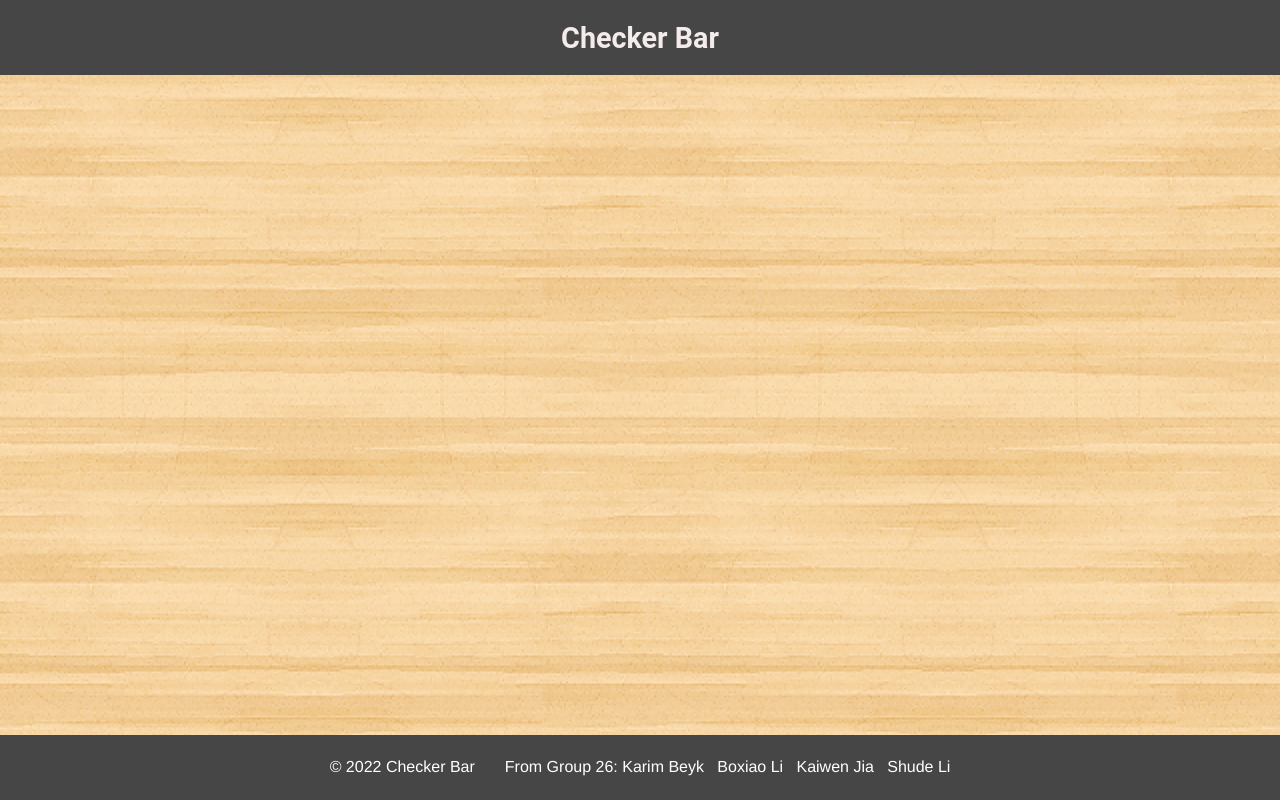
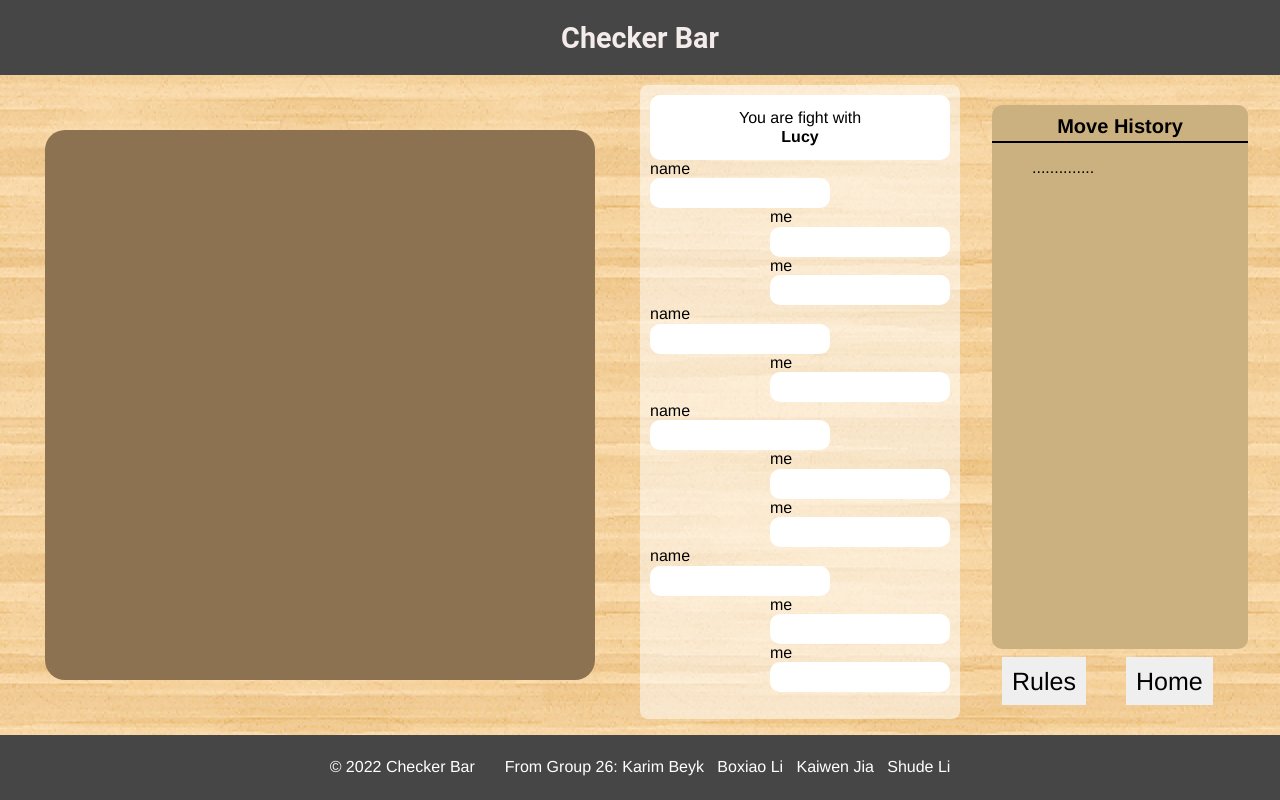
Before and after one commit to KevinKVJ/Checker-Bar, a Vue app: page /compete in a window 1280 px wide. Built offline with nearby package versions, Linux system fonts and the light colour scheme.

Commit message:
Small updates on CompetePage
Rough sketch and several components created

```diff
--- a/src/App.vue
+++ b/src/App.vue
@@ -16,6 +16,7 @@ html,
 body {
     height: 100%;
     min-height: 100%;
+    overflow: hidden;
 }
 
 #app {
--- /dev/null
+++ b/src/components/FightWith.vue
@@ -0,0 +1,27 @@
+<template>
+    <div class="fightWith">
+        <div>You are fight with</div>
+        <div class="fightWithName">Lucy</div>
+    </div>
+</template>
+
+<style>
+    .fightWith{
+        width:100%;
+        height:65px;
+        background:white;
+        border-radius: 10px;
+        display:flex;
+        align-items: center;
+        justify-content: center;
+        flex-direction: column;
+    }
+    .fightWithName{
+        font-weight: bold;
+    }
+
+</style>
+
+
+<script setup>
+</script>
--- /dev/null
+++ b/src/components/LeftMessage.vue
@@ -0,0 +1,24 @@
+<template>
+    <div class="messageLeft">
+        <div class="userName"> name </div>
+        <div class="msg"></div>
+    </div>
+</template>
+
+<style>
+    .messageLeft{
+        left:0;
+        float: left;
+    }
+    .msg{
+        height: 30px;
+        width: 180px;
+        background: white;
+        border-radius: 10px;
+    }
+
+</style>
+
+
+<script setup>
+</script>
--- /dev/null
+++ b/src/components/RightMessage.vue
@@ -0,0 +1,27 @@
+<template>
+    <div class="messageRight">
+        <div class="myName"> me </div>
+        <div class="mymsg"></div>
+    </div>
+</template>
+
+<style>
+    .messageRight{
+        right:0;
+        float: right;
+    }
+    .myName{
+        right:0;
+    }
+    .mymsg{
+        height: 30px;
+        width: 180px;
+        background: white;
+        border-radius: 10px;
+    }
+
+</style>
+
+
+<script setup>
+</script>
--- a/src/pages/Compete.vue
+++ b/src/pages/Compete.vue
@@ -1,26 +1,134 @@
 <script setup>
 import Base from '@/components/Base.vue';
-import BigButton from '../components/BigButton.vue';
+import FightWith from '../components/FightWith.vue';
+import LeftMessage from '../components/LeftMessage.vue';
+import RightMessage from '../components/RightMessage.vue';
 
 </script>
 <template>
     <Base>
-        <div class="checkerboard">
-
-        </div>
-        <div class="message">
-
-        </div>
-        <div class="moveHistory">
-
+        <div class="main">
+            <div class="left">
+                <div class="checkerboard"></div>
+            </div>
+            <div class="middle">
+                <FightWith />
+                <LeftMessage />
+                <RightMessage />
+                <RightMessage />
+                <LeftMessage />
+                <RightMessage />
+                <LeftMessage />
+                <RightMessage />
+                <RightMessage />
+                <LeftMessage />
+                <RightMessage />
+                <RightMessage />
+            </div>
+            <div class="right">
+                <div class="moveHistory">
+                    <div class="moveHistoryContent">
+                        <h4>Move History</h4>
+                        <div class="divide-line"></div>
+                        <ul id="moveHistoryList">
+                            ..............
+                        </ul>
+                    </div>
+                    <div class="buttonSection">
+                        <button class="buttons" id="buttonOne">Rules</button>
+                        <button @click="toHomePage()" class="buttons">Home</button>
+                    </div>
+                </div>
+            </div>
         </div>
     </Base>
 </template>
 
 <style>
+    .main{
+        position: fixed;
+        top: 75px;
+        bottom: 65px;
+        right:0;
+        left:0;
+    }
+    /* ------ checkerboard float at left ------ */
+    .left{
+        float: left;
+        width: 50%;
+        height: 100%;
+        display: flex;
+        align-items: center;
+        justify-content: center;
+    }
+    .checkerboard{
+        width: 45vw;
+        height: 45vw;
+        max-width: 550px;
+        max-height: 550px;
+        background: rgb(141, 114, 81);
+        border-radius: 20px;
+    }
+    /* ------ message window ------ */
+    .middle{
+        float: left;
+        width: 25%;
+        height: 96%;
+        padding:10px;
+        margin-top: 10px;
+        background-color: rgba(255,255,255,0.5);
+        overflow:scroll;
+        border-radius: 8px;
+    }
+    /* ------ move history ------ */
+    .right{
+        float: left;
+        width: 25%;
+        height: 100%;
+        display: flex;
+        align-items: center;
+        justify-content: center;
+        height: 100%;
+    }
+    .moveHistoryContent{
+        width:32vmin;
+        height:68vmin;
+        background: rgb(204, 177, 128);
+        border-radius: 10px;
+    }
+    h4{
+        font-size: 20px;
+        text-align: center;
+        margin-top: 0;
+        padding-top: 10px;
+        margin-bottom: 3px;
+    }
+    .divide-line{
+        height:2px;
+        width:100%;
+        background: black;
+    }
+    .buttons{
+        font-size: 25px;
+        padding: 10px;
+        margin-top: 8px;
+        border: none;
+    }
+    #buttonOne{
+        margin-left: 10px;
+        margin-right:40px;
+    }
+
+
 
 </style>
 
 <script>
-
+export default{
+    methods:{
+        toHomePage(){
+            this.$router.push({ path: '/homePage' })
+        }
+    }
+}
 </script>
--- a/src/pages/HomePage.vue
+++ b/src/pages/HomePage.vue
@@ -11,8 +11,8 @@ import BigButton from '../components/BigButton.vue';
                     <BigButton @click="toSelectModePage()" id="button_one" fontSize="90px" title="Play!"/>
                 </div>
                 <div class="contentTwo">
-                    <BigButton @click="toProfilePage()" id="button_two" fontSize="20px" title="Profile"/>
-                    <BigButton @click="toRecordsPage()" id="button_two" fontSize="20px" title="Records"/>
+                    <BigButton @click="toProfilePage()" id="button_two" fontSize="18px" title="Profile"/>
+                    <BigButton @click="toRecordsPage()" id="button_two" fontSize="18px" title="Records"/>
                 </div>
             </div>
         </div>
```
Also changed, not shown: src/components/LoginForm.vue (+0 -17 lines).
